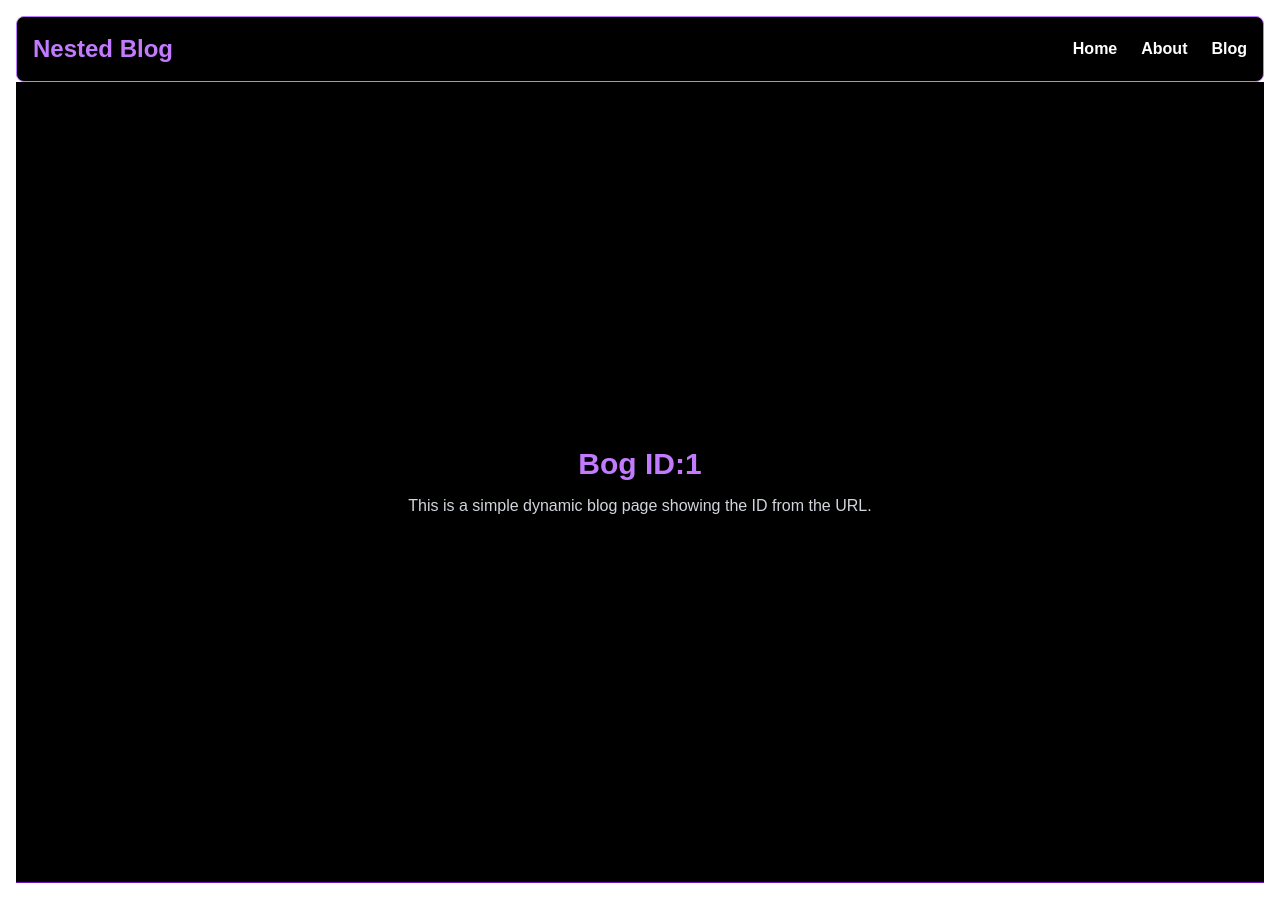
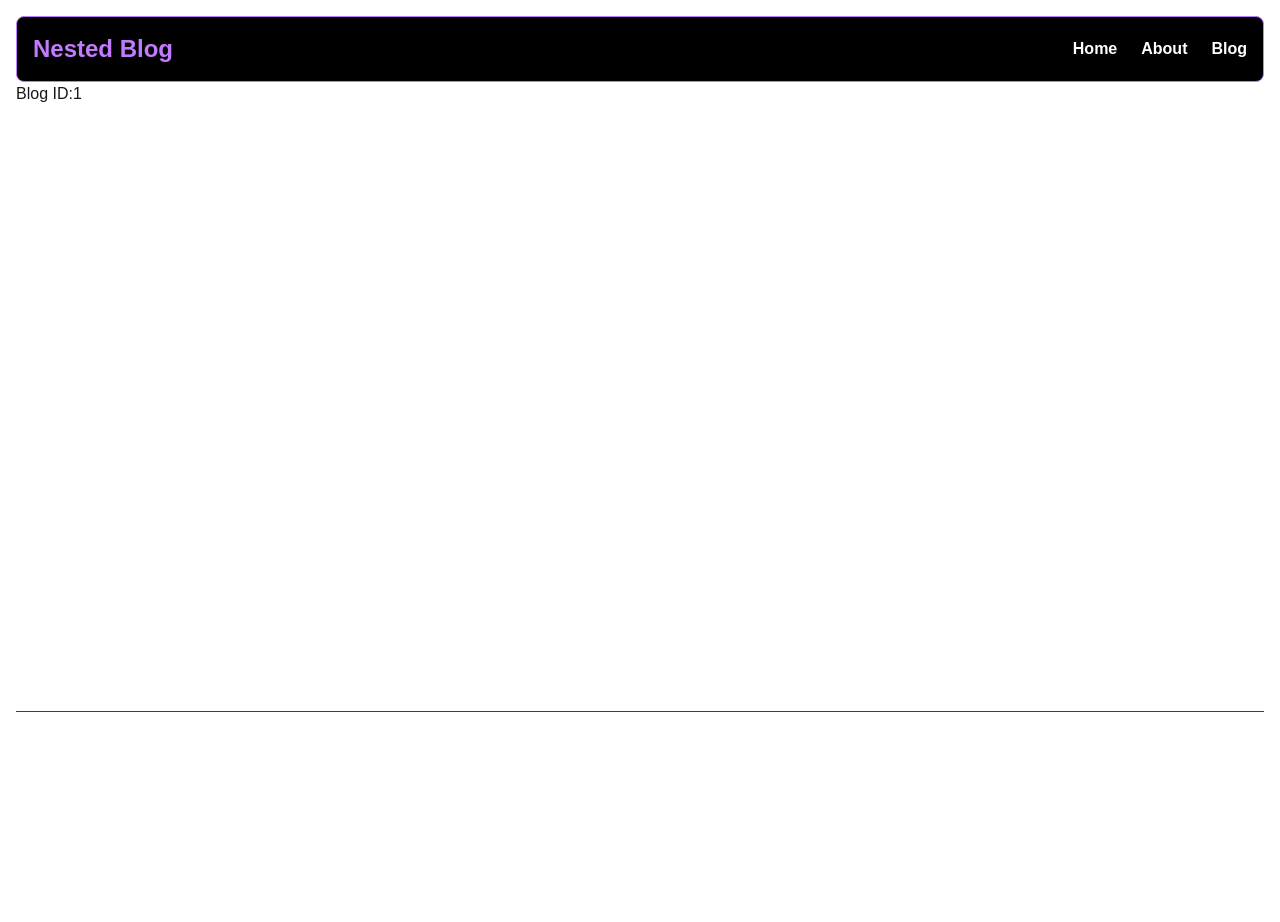
Before and after one commit to UWASEdjaria/Next.js-Nested-Project-Blog-with-Multiple-Rendering-Techniques, a Next.js app: page /blogDetails/1 in a window 1280 px wide. Shown: the top 922 px of the page. After the commit the page ends 800 px from the top, so only its background shows below. Built offline with nearby package versions, Linux system fonts and the light colour scheme.

Commit message:
delete existing [id] and recreate with params

```diff
--- a/src/app/blog/page.tsx
+++ b/src/app/blog/page.tsx
@@ -1,6 +1,6 @@
 import React from 'react'
 
-function page() {
+function Blog() {
   return (
     <div className="flex flex-col justify-center items-center min-h-screen">
       <h1 className="text-2xl font-bold text-purple-600">Latest Posts</h1>
@@ -9,4 +9,4 @@ function page() {
   )
 }
 
-export default page
+export default Blog
--- a/src/app/blogDetails/[id]/page.tsx
+++ b/src/app/blogDetails/[id]/page.tsx
@@ -1,21 +1,14 @@
 import React from 'react'
 
-
-interface BlogPageProps{
+interface BlogDetails{
     params:{id:string}
 }
-
-
-function BlogPage({params}:BlogPageProps) {
-
+function BlogDetails({params}:BlogDetails) {
   return (
-    <div className="flex flex-col items-center justify-center min-h-screen p-5 bg-black text-white">
-        <h1 className="text-3xl font-bold text-purple-400">Bog ID:{params.id}</h1>
-         <p className="text-gray-300 mt-3">
-        This is a simple dynamic blog page showing the ID from the URL.
-      </p>
+    <div>
+      <h1>Blog ID:{params.id}</h1>
     </div>
   )
 }
 
-export default BlogPage
+export default BlogDetails
```
